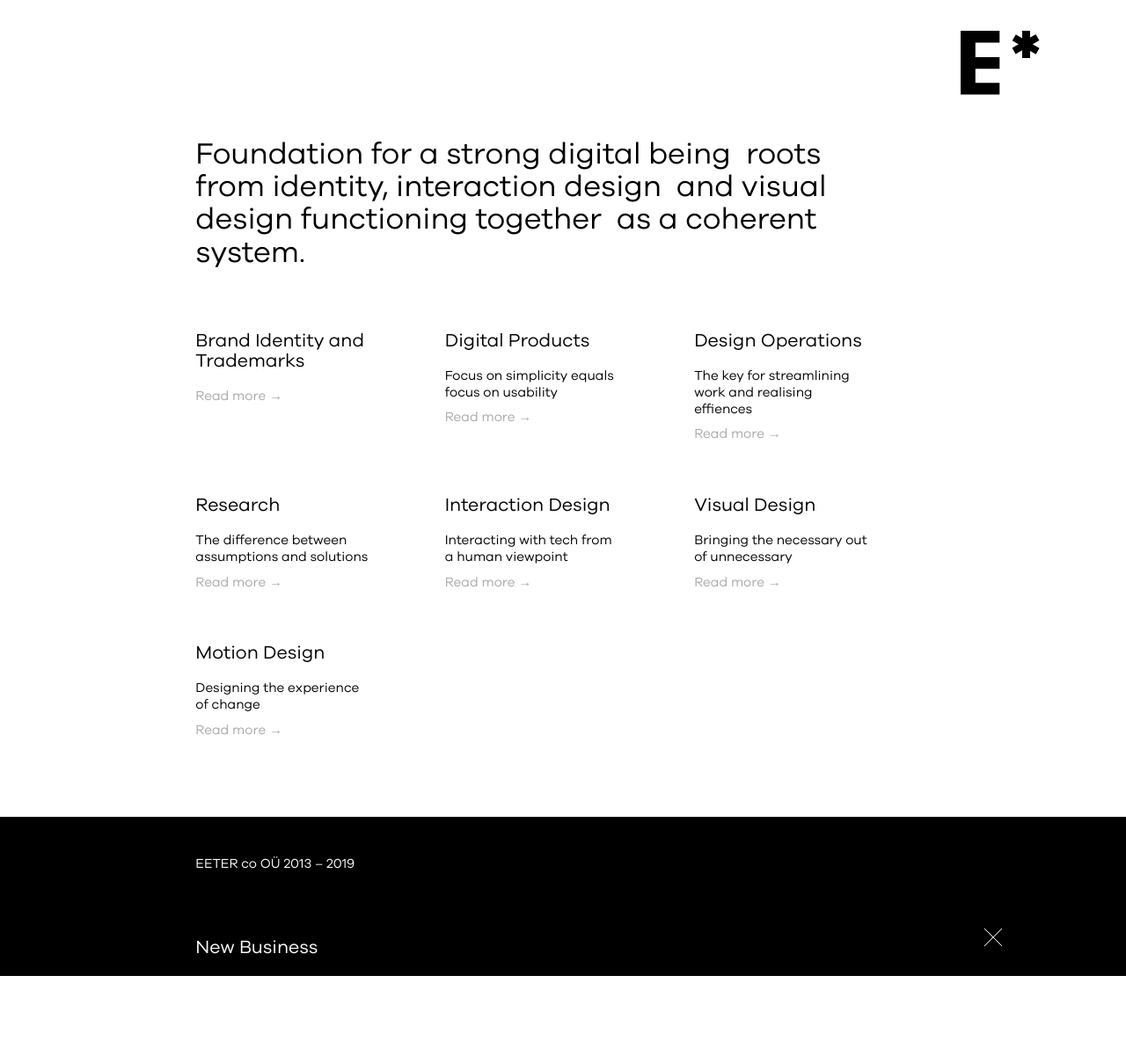
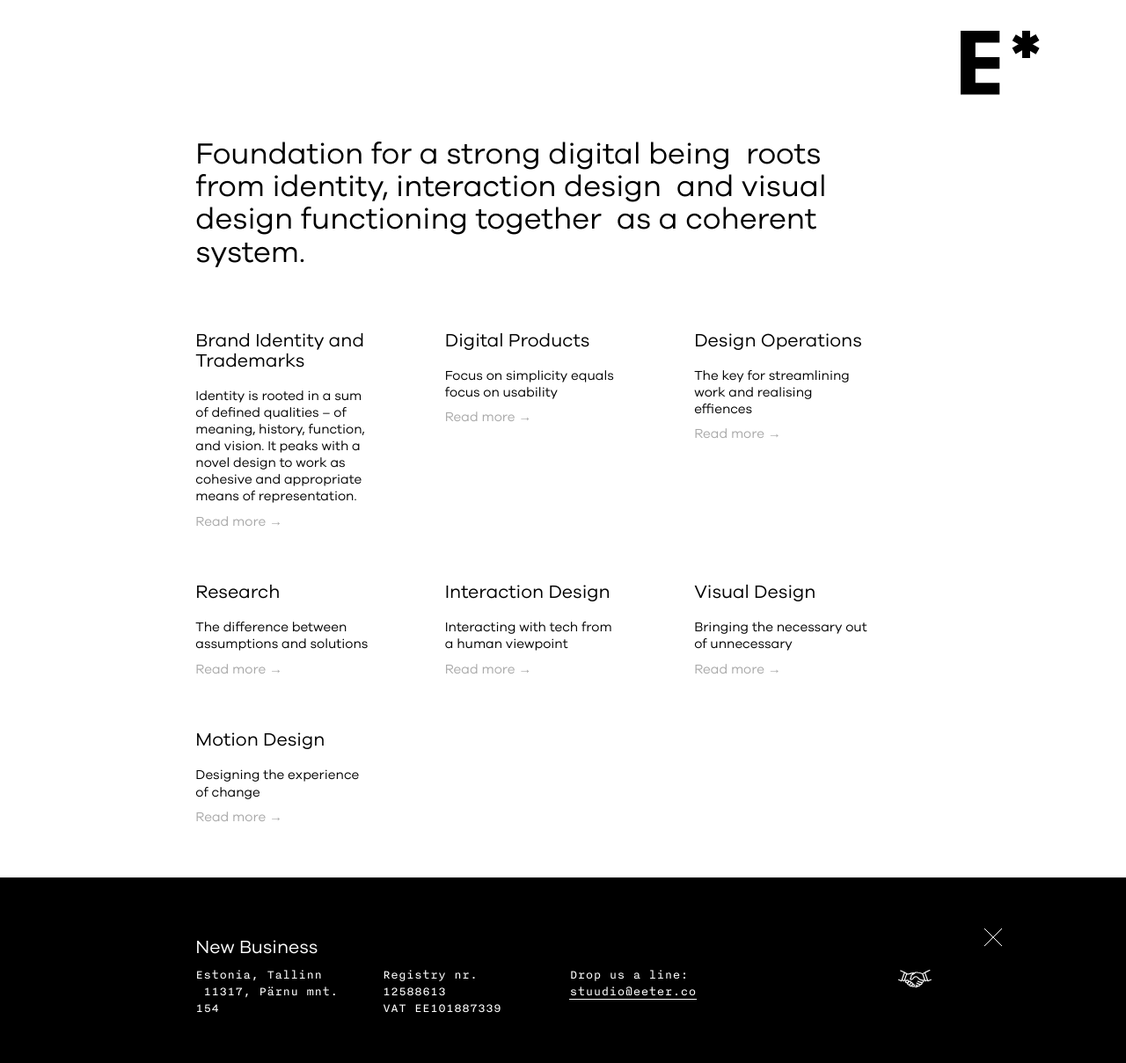
Before and after one commit to EETERCO/eeter-mainsite, a Jekyll site: the page built from services.markdown, in a window 1280 px wide. Shown: the whole page at 88% size. Built offline with Jekyll 4.4.1, drawn with Linux system fonts in a browser that asks for light colours; nearby versions of some CDN libraries; before the commit the page ends 1110 px from its top, so only the background shows below that.

Commit message:
Updated Identity

```diff
--- a/_services/identity.markdown
+++ b/_services/identity.markdown
@@ -22,6 +22,10 @@
   - naming<br>
 
   </p>
+Heading: "Visual being that stands for \Lwhat you stand for."
+Subheading: Identity is rooted in a sum of defined qualities – of meaning, history,
+  function, and vision. It peaks with a novel design to work as cohesive and appropriate
+  means of representation.
 ---
 
 We define your values visually. The work roots from the DNA of your organization, product or service and peaks with a novel design composed of carefully considered decisions.
```
